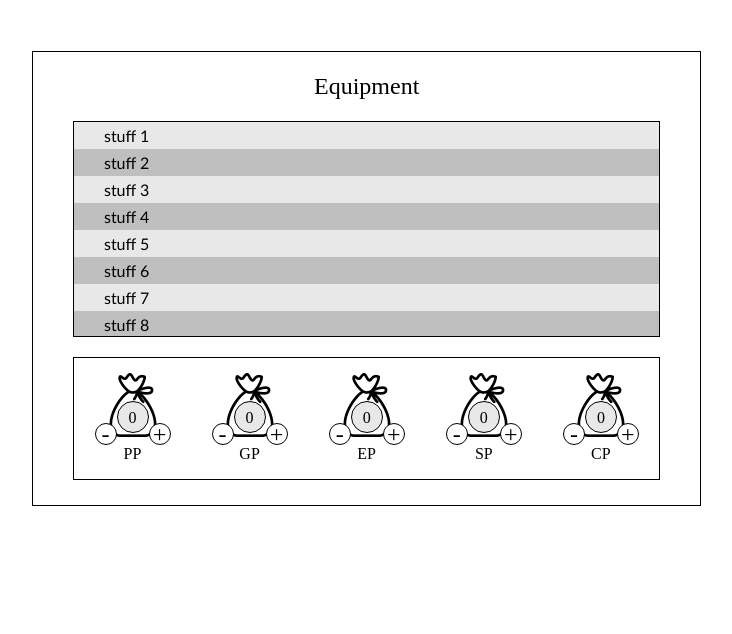
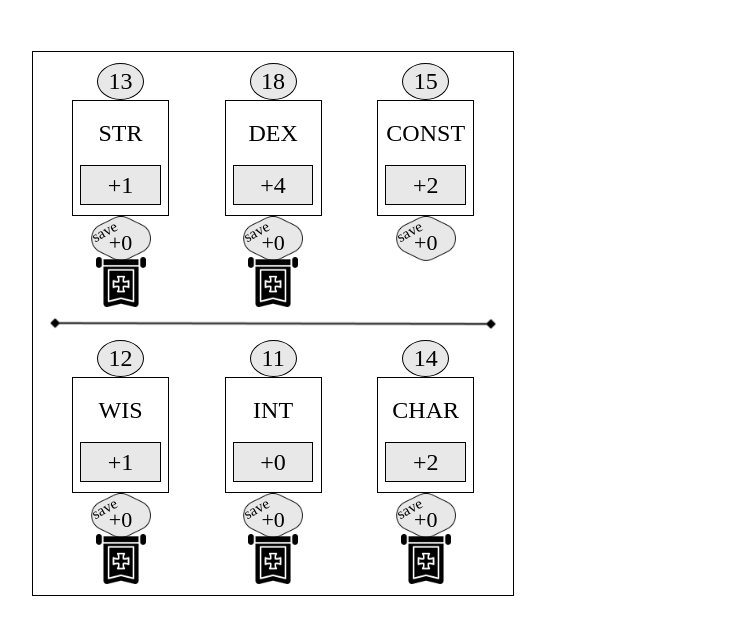
Before and after one commit to WildCodeSchool/0923-paris-js-p2-apiDD, a React (Vite) app in the folder frontend/: page / in a window 1280 px wide. Shown: the top 634 px of the page, without its empty margins (19-751 px from the left). Built offline with nearby package versions, Linux system fonts and the light colour scheme; a web font is replaced by a local one.

Commit message:
integrate carac bonus calcul

```diff
--- a/frontend/src/App.jsx
+++ b/frontend/src/App.jsx
@@ -1,14 +1,14 @@
 import React from "react";
 import "./resetStyle.css";
 import "./App.css";
-// import CaracBloc from "./components/CaracBloc/CaracBloc";
-import EquipmentBloc from "./components/EquipmentBloc/EquipmentBloc";
+import CaracBloc from "./components/CaracBloc/CaracBloc";
+// import EquipmentBloc from "./components/EquipmentBloc/EquipmentBloc";
 
 function App() {
   return (
     <>
-      <EquipmentBloc />
-      {/* <CaracBloc /> */}
+      {/* <EquipmentBloc /> */}
+      <CaracBloc />
 
       <div> </div>
     </>
--- a/frontend/src/components/CaracBloc/CaracBloc.jsx
+++ b/frontend/src/components/CaracBloc/CaracBloc.jsx
@@ -7,37 +7,37 @@ function CaracBloc() {
   const caracs = [
     {
       caracName: "STR",
-      caracValue: "10",
+      caracValue: 13,
       caracBonus: "+0",
       caracSave: "+0",
     },
     {
       caracName: "DEX",
-      caracValue: "11",
+      caracValue: 18,
       caracBonus: "+0",
       caracSave: "+0",
     },
     {
       caracName: "CONST",
-      caracValue: "15",
+      caracValue: 15,
       caracBonus: "+0",
       caracSave: "+0",
     },
     {
       caracName: "WIS",
-      caracValue: "12",
+      caracValue: 12,
       caracBonus: "+0",
       caracSave: "+0",
     },
     {
       caracName: "INT",
-      caracValue: "13",
+      caracValue: 11,
       caracBonus: "+0",
       caracSave: "+0",
     },
     {
       caracName: "CHAR",
-      caracValue: "14",
+      caracValue: 14,
       caracBonus: "+0",
       caracSave: "+0",
     },
@@ -142,12 +142,15 @@ function CaracBloc() {
   return (
     <>
       <section id="caracs_skills_section_screen">
+        {/* smartphone */}
         <div id="carac_MQ_smartPh">
+          {/* smartphone CARACS */}
           <div className="carac_Bloc">
             {caracs.map((carac) => (
               <CaracSeg
                 key={carac.caracName}
                 id={carac.caracName}
+                caraClass={carac.caracName}
                 name={carac.caracName}
                 value={carac.caracValue}
                 bonus={carac.caracBonus}
@@ -156,13 +159,16 @@ function CaracBloc() {
             ))}
           </div>
         </div>
+        {/* desktop */}
         <div id="carac_MQ_deskT">
+          {/* desktop CARACS */}
           <div id="carac_MQ_deskT_position">
             <div className="carac_Bloc">
               {caracs.slice(0, 3).map((carac) => (
                 <CaracSeg
                   key={carac.caracName}
                   id={carac.caracName}
+                  caraClass={carac.caracName}
                   name={carac.caracName}
                   value={carac.caracValue}
                   bonus={carac.caracBonus}
@@ -180,6 +186,7 @@ function CaracBloc() {
                 <CaracSeg
                   key={carac.caracName}
                   id={carac.caracName}
+                  caraClass={carac.caracName}
                   name={carac.caracName}
                   value={carac.caracValue}
                   bonus={carac.caracBonus}
@@ -188,6 +195,7 @@ function CaracBloc() {
               ))}
             </div>
           </div>
+          {/* SKILLS popup smartphone et desktop */}
           <div className="skills_bloc">
             {SkillsBlocs.map((skill) => (
               <SkillsBloc
@@ -204,12 +212,14 @@ function CaracBloc() {
           </div>
         </div>
       </section>
+      {/* print version */}
       <section id="caracs_skills_section_Print">
         <div className="carac_Bloc_Print">
           {caracs.slice(0).map((carac) => (
             <CaracSeg
               key={carac.caracName}
               id={carac.caracName}
+              caraClass={carac.caracName}
               name={carac.caracName}
               value={carac.caracValue}
               bonus={carac.caracBonus}
--- a/frontend/src/components/CaracBloc/CaracSeg/CaracSeg.jsx
+++ b/frontend/src/components/CaracBloc/CaracSeg/CaracSeg.jsx
@@ -4,9 +4,14 @@ import FlagBtn from "./FlagBtn";
 import ArrowLine2 from "../../../assets/dnd_ico/ArrowLine_2.png";
 
 function CaracSeg(props) {
-  const { name, value, bonus, save, id } = props;
+  const { name, value, save, id, caraClass } = props;
   const isFlagBtnHidden = id === "CONST";
   const showArrowLine = id !== "CHAR";
+
+  function strBonus() {
+    const bonus = Math.floor((value - 10) / 2);
+    return `+${bonus.toString()}`;
+  }
 
   return (
     <>
@@ -19,7 +24,7 @@ function CaracSeg(props) {
         <div className="carac_main_content">
           <p className="carac_title">{name}</p>
           <div className="carac_bonus_content">
-            <p className="carac_bonus">{bonus}</p>
+            <p className={`carac_bonus ${caraClass}`}>{strBonus()}</p>
           </div>
         </div>
         {/* // bottom // */}
```
